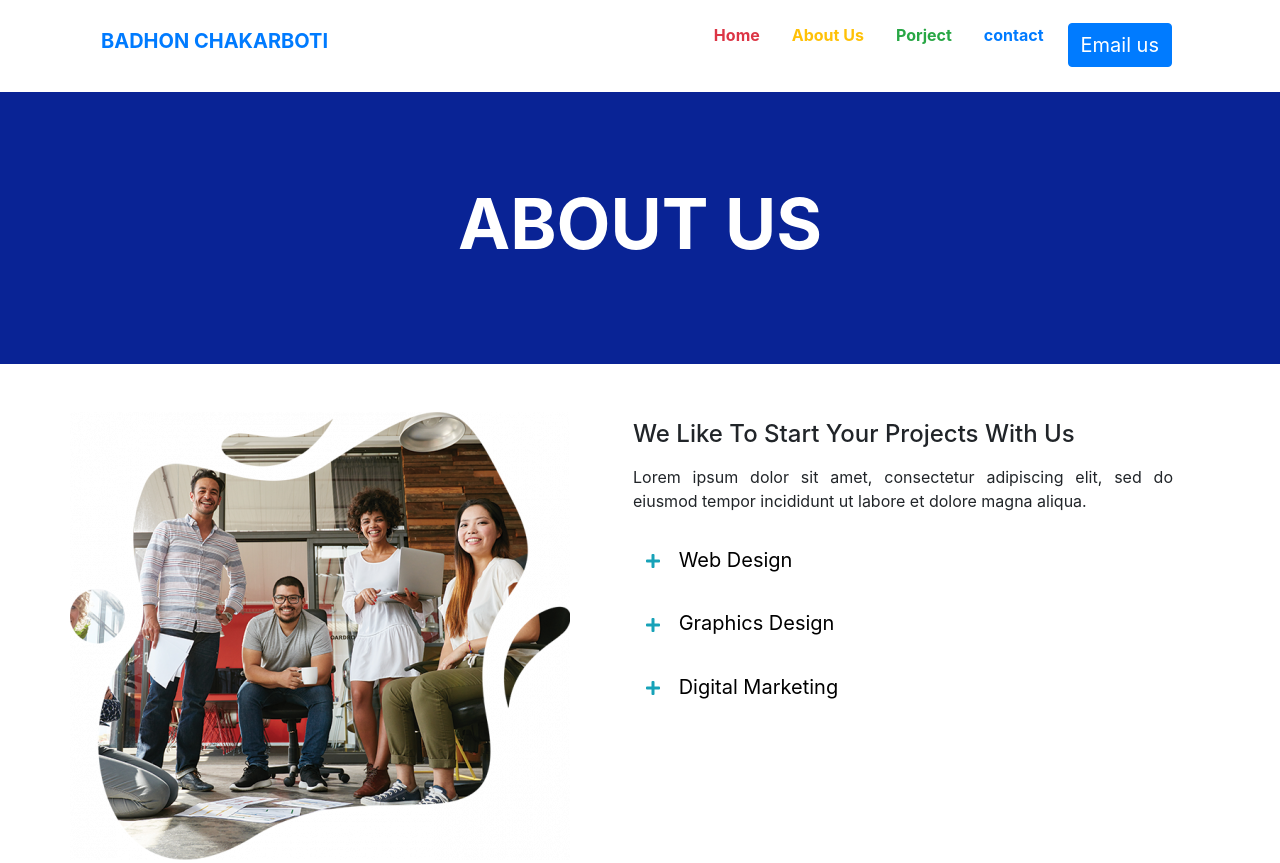
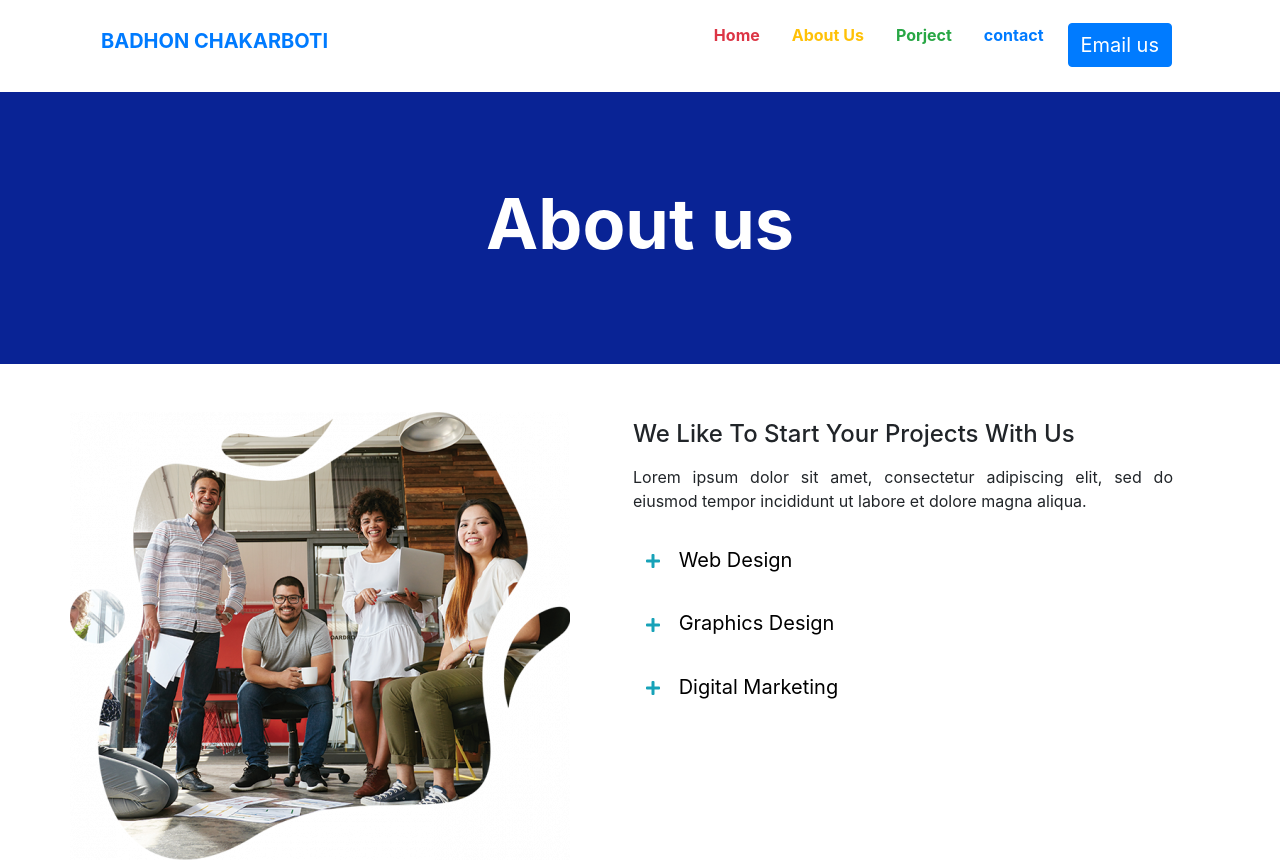
Before and after one commit to badhon4585/challenge-project, a plain HTML site: page index(about us).html in a window 1280 px wide. Shown: the top 863 px of the page. Drawn offline with nearby package versions, Linux system fonts and the light colour scheme.

Commit message:
Update index(about us).html

```diff
--- a/index(about us).html
+++ b/index(about us).html
@@ -288,7 +288,7 @@
         </div>
 
         <div class="container">
-            <h1 class="text-white text-center">ABOUT US</h1>
+            <h1 class="text-white text-center">About us</h1>
         </div>
 
     </div>
```
